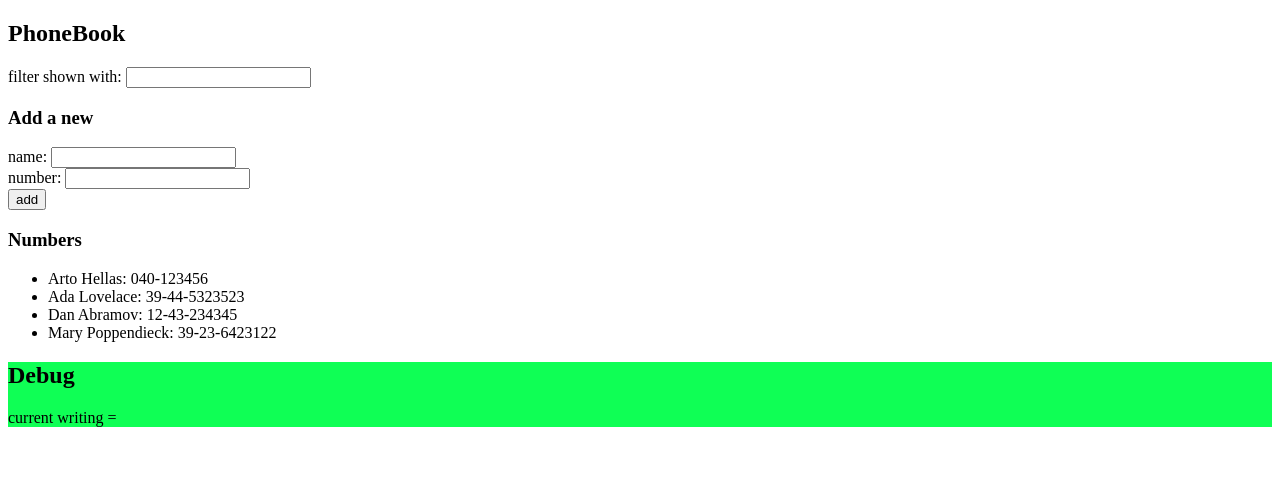
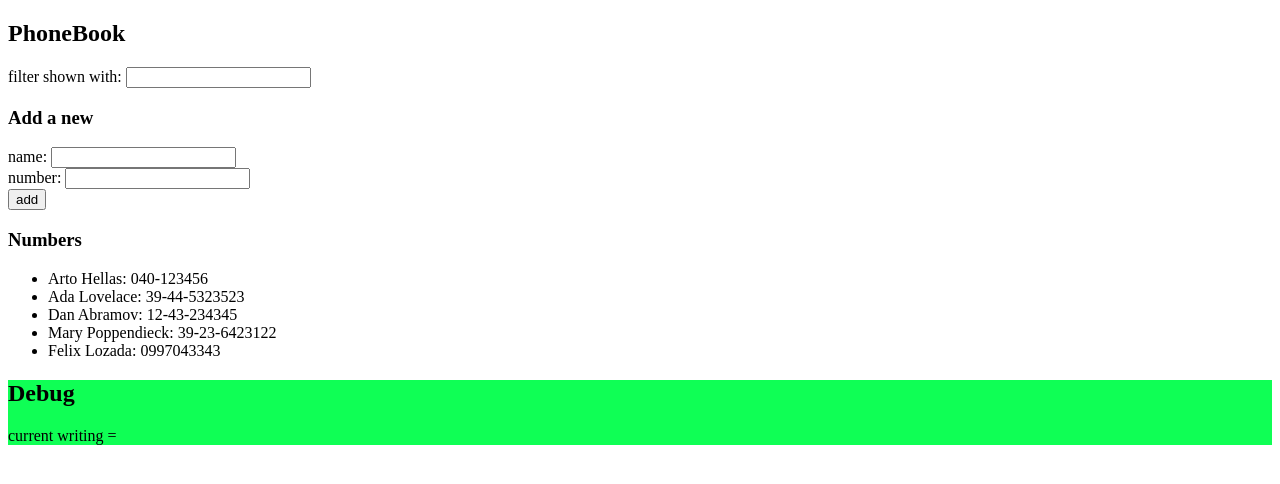
Before and after one commit to willymromero/fullstackopen-bootcamp, a React (Vite) app in the folder part2/phone-book/: page / in a window 1280 px wide. Shown: the top 484 px of the page. Built offline with nearby package versions, Linux system fonts and the light colour scheme; data requests are answered from the project's data file.

Commit message:
Part 2, exercise 2.15 rocks :rocket:

```diff
--- a/part2/phone-book/db.json
+++ b/part2/phone-book/db.json
@@ -1,5 +1,5 @@
 {
-    "persons":[
+  "persons": [
     {
       "name": "Arto Hellas",
       "number": "040-123456",
@@ -19,6 +19,11 @@
       "name": "Mary Poppendieck",
       "number": "39-23-6423122",
       "id": 4
+    },
+    {
+      "name": "Felix Lozada",
+      "number": "0997043343",
+      "id": 5
     }
   ]
 }
--- a/part2/phone-book/src/App.jsx
+++ b/part2/phone-book/src/App.jsx
@@ -31,9 +31,16 @@
       name: newPersonName,
       number: newPersonNumber,
     };
-    setPersons(persons.concat(personObject));
-    setNewPersonName("");
-    setNewPersonNumber("");
+
+    axios
+      .post("http://localhost:3001/persons", personObject)
+      .then(response => {
+        setPersons(persons.concat(response.data))
+        setNewPersonName("");
+        setNewPersonNumber("");
+      })
+
+    // setPersons(persons.concat(personObject));
   }
 
   const handleNameChange = (event) => {
```
Lines whose indentation alone changed are shown as unchanged.
